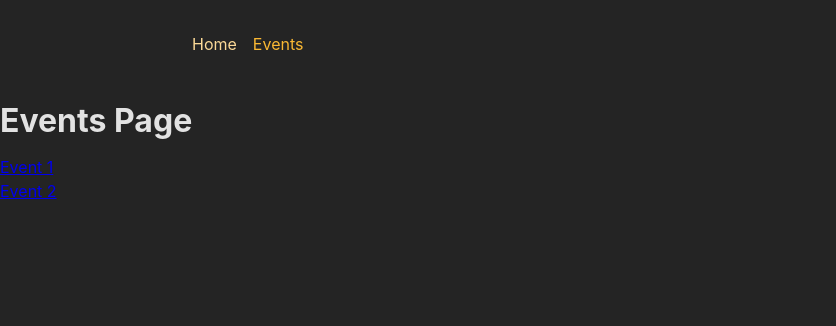
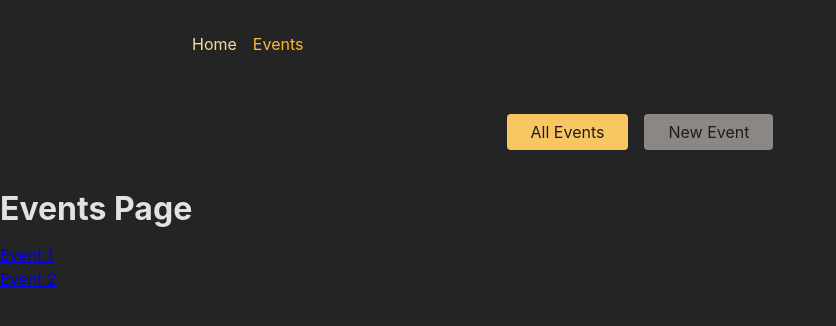
Before and after one commit to Saswat7101/Event-Management-App---React, a React (Create React App) app in the folder frontend/: page /events in a window 1280 px wide. Shown: the top 326 px of the page, without its empty margins (0-836 px from the left). Built offline with nearby package versions, Linux system fonts and the light colour scheme.

Commit message:
adding and configuring a root layout for events

```diff
--- a/frontend/src/App.js
+++ b/frontend/src/App.js
@@ -1,5 +1,3 @@
-// BONUS: Add another (nested) layout route that adds the <EventNavigation> component above all /events... page components
-
 import { RouterProvider, createBrowserRouter } from "react-router-dom";
 import HomePage from "./pages/Home";
 import EventsPage from "./pages/Events";
@@ -7,6 +5,7 @@
 import NewEventPage from "./pages/NewEvent";
 import EditEventPage from "./pages/EditEvent";
 import RootLayout from "./pages/Root";
+import EventsRootLayout from "./pages/EventsRoot";
 
 const router = createBrowserRouter([
   {
@@ -14,10 +13,16 @@
     element: <RootLayout />,
     children: [
       { index: true, element: <HomePage /> },
-      { path: "events", element: <EventsPage /> },
-      { path: "events/:eventId", element: <EventDetailsPage /> },
-      { path: "events/new", element: <NewEventPage /> },
-      { path: "events/:eventId/edit", element: <EditEventPage /> },
+      {
+        path: "events",
+        element: <EventsRootLayout />,
+        children: [
+          { index: true, element: <EventsPage /> },
+          { path: ":eventId", element: <EventDetailsPage /> },
+          { path: "new", element: <NewEventPage /> },
+          { path: ":eventId/edit", element: <EditEventPage /> },
+        ],
+      },
     ],
   },
 ]);
--- a/frontend/src/components/EventsNavigation.js
+++ b/frontend/src/components/EventsNavigation.js
@@ -1,4 +1,5 @@
-import classes from './EventsNavigation.module.css';
+import { NavLink } from "react-router-dom";
+import classes from "./EventsNavigation.module.css";
 
 function EventsNavigation() {
   return (
@@ -6,10 +7,25 @@
       <nav>
         <ul className={classes.list}>
           <li>
-            <a href="/events">All Events</a>
+            <NavLink
+              to="/events"
+              className={({ isActive }) =>
+                isActive ? classes.active : undefined
+              }
+              end
+            >
+              All Events
+            </NavLink>
           </li>
           <li>
-            <a href="/events/new">New Event</a>
+            <NavLink
+              to="/events/new"
+              className={({ isActive }) =>
+                isActive ? classes.active : undefined
+              }
+            >
+              New Event
+            </NavLink>
           </li>
         </ul>
       </nav>
--- /dev/null
+++ b/frontend/src/pages/EventsRoot.js
@@ -0,0 +1,13 @@
+import { Outlet } from "react-router-dom";
+import EventsNavigation from "../components/EventsNavigation";
+
+function EventsRootLayout() {
+  return (
+    <>
+      <EventsNavigation />
+      <Outlet />
+    </>
+  );
+}
+
+export default EventsRootLayout;
```
